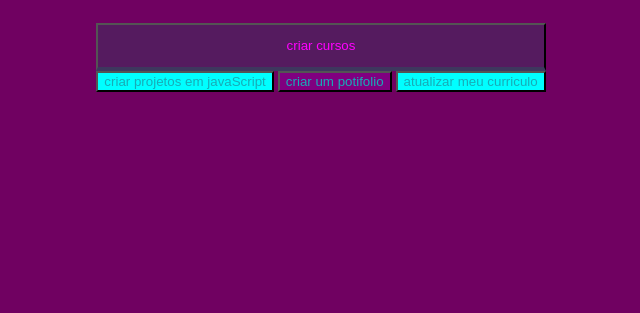
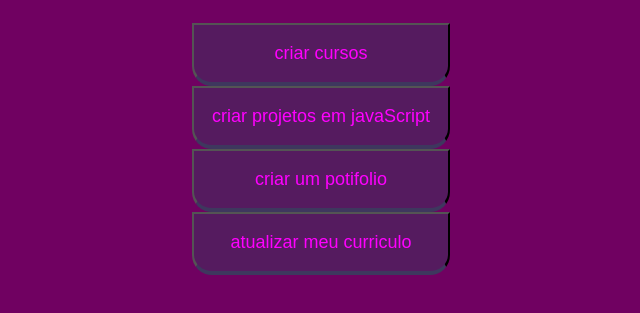
Before and after one commit to hectorrosa0/hector3F, a plain HTML site: page index.html in a window 1280 px wide. Shown: the part 75-388 px from the top of the page, without its empty margins (287-927 px from the left). Drawn offline with Linux system fonts and the light colour scheme.

Commit message:
Add files via upload

```diff
--- a/style.css
+++ b/style.css
@@ -35,6 +35,8 @@ justify-content: center;
 flex-direction: column;
 width: 100%;
 max-width: 1200px;
+
+
 }
 
 .titulo-principal{
@@ -42,7 +44,7 @@ text-align: center;
 width: 100%;
 font-size: 32px;
 }
-.botao1{
+.botao1,.botao2,.botao3,.botao4{
 background-color: var(--botao-inativo);
 color: magenta;
 display: flex;
@@ -50,5 +52,34 @@ justify-content: center;
 align-items: center;
 padding: 1em;
 width: 100%;
+font-size: 18px;
 border-bottom: 4px solid var(--botao-ativo);
+border-left: 2px solid var (--botao-ativo);
+border-right: 2px solid var (--botao-ativo);
 }
+
+.botoes{
+    display: block;
+}
+.botao1,.botao2,.botao3,.botao4:first-child{
+
+border-radius: 20px 20px 0 0;
+}
+
+.botao1,.botao2,.botao3,.botao4:last-child{
+    border-radius: 0 0 20px 20px;
+
+    @media screen and (min-width: 700px; ){
+ .botoes{
+     display: flex
+ }
+ .botoes:last-child{
+    border-radius:0  20px 20px 0;
+ }
+
+    .botoes:first-child{
+border-radius: 20px  0 0 20px;
+
+    }
+}
+}
```
